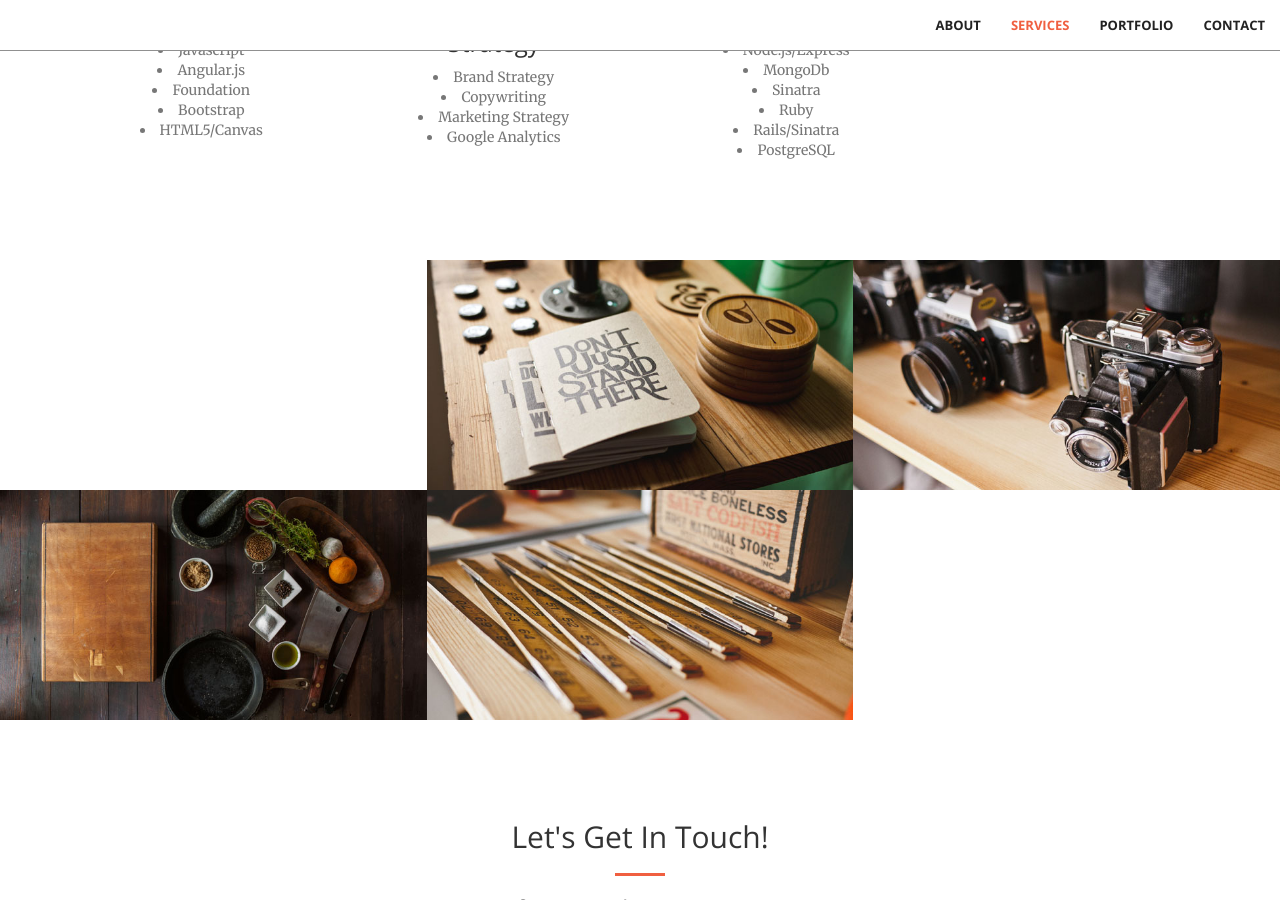
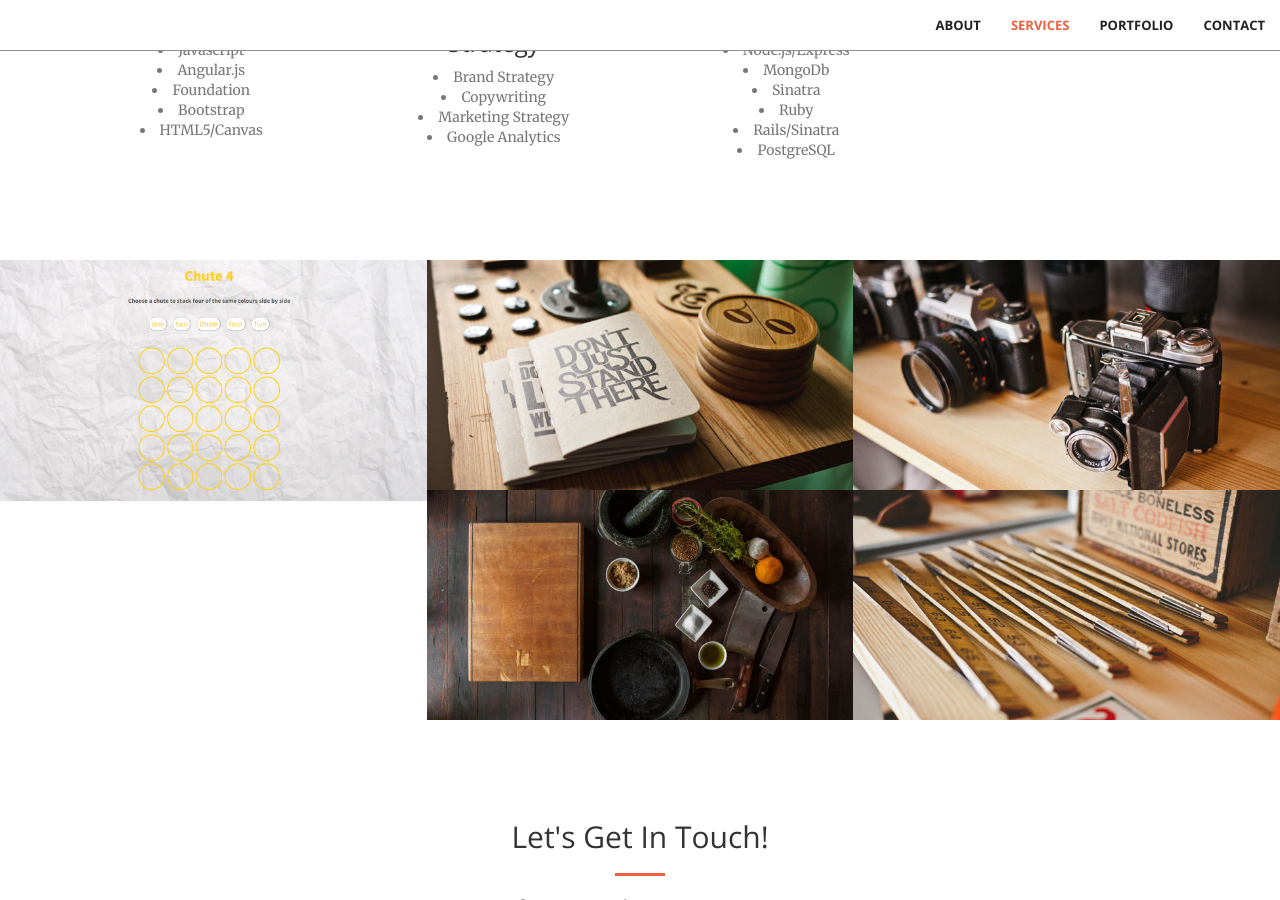
Before and after one commit to FinnCavanagh/finncavanagh.github.io, a Jekyll site: the page built from index.html, in a window 1280 px wide and 900 px high, scrolled down 1716 px. Built offline with Jekyll 4.4.1, drawn with Linux system fonts in a browser that asks for light colours.

Commit message:
renamed chute

```diff
--- a/_includes/portfolio.html
+++ b/_includes/portfolio.html
@@ -3,7 +3,7 @@
         <div class="row no-gutter">
             <div class="col-lg-4 col-sm-6">
                 <a href="#" class="portfolio-box">
-                    <img src="chute-4.png" class="img-responsive" alt="">
+                    <img src="img/portfolio/chute.png" class="img-responsive" alt="">
                     <div class="portfolio-box-caption">
                         <div class="portfolio-box-caption-content">
                             <div class="project-category text-faded">
```
Also changed, not shown: img/portfolio/chute.png (renamed from img/portfolio/chute-4.png).
